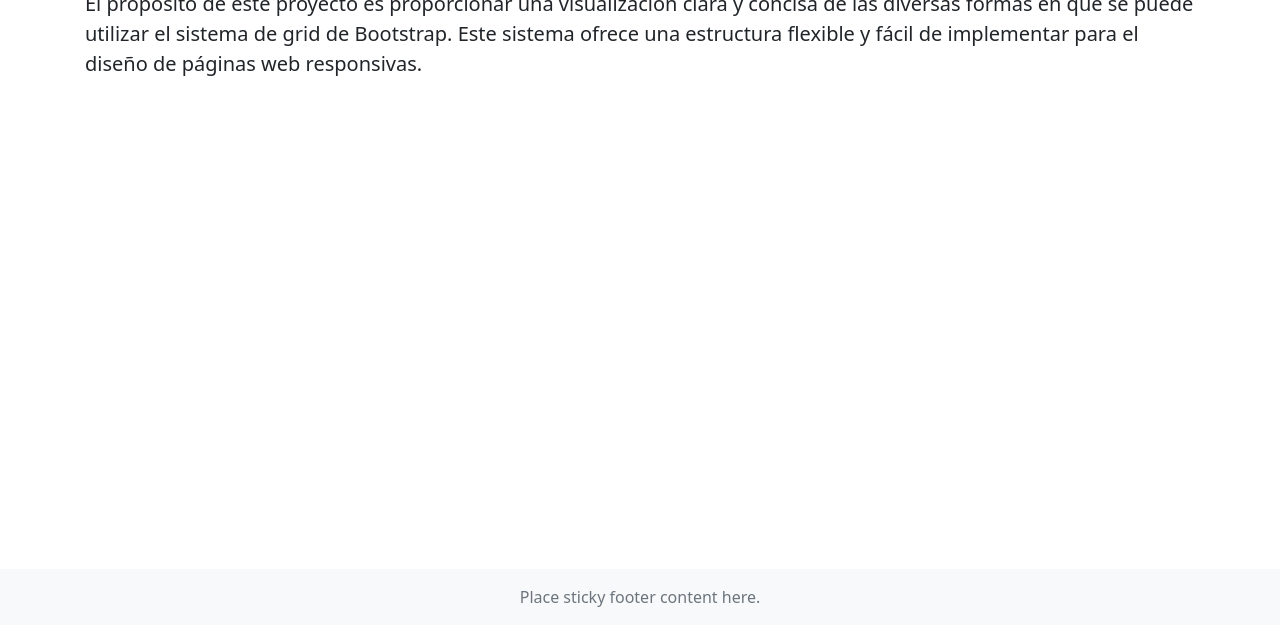
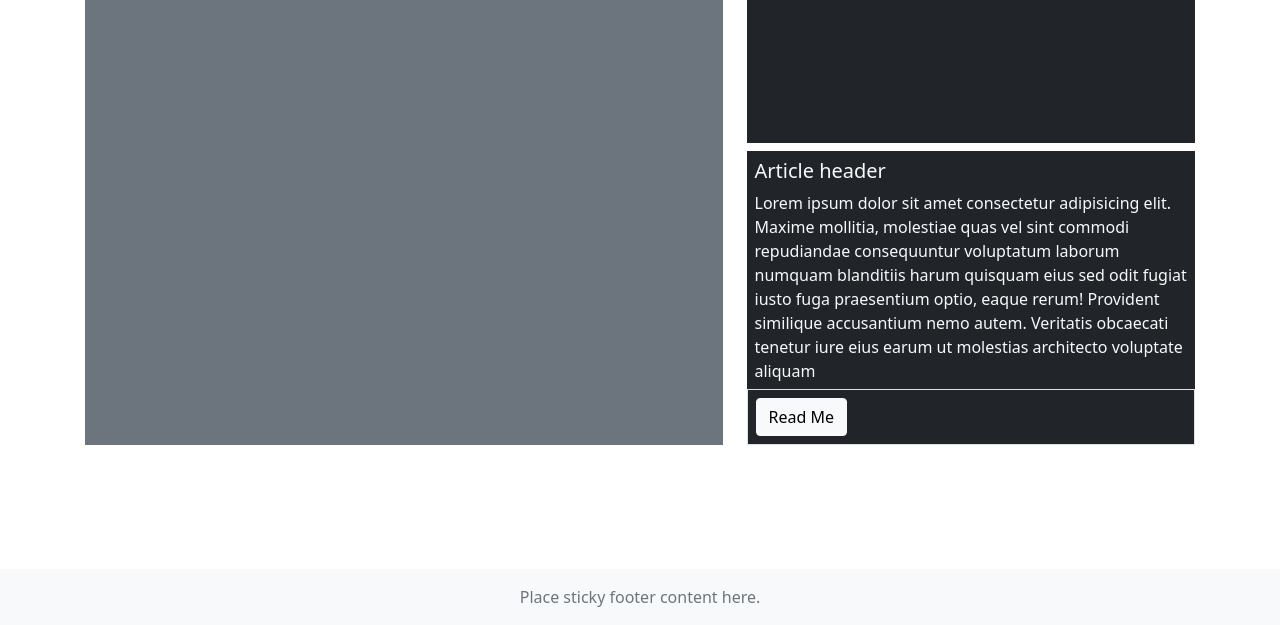
Before and after one commit to victor1127/bootstrapGrids, a plain HTML site: page grid3.html in a window 1280 px wide. Shown: the part 175-800 px from the top of the page. Drawn offline with nearby package versions, Linux system fonts and the light colour scheme.

Commit message:
Added grid 3 content

```diff
--- a/css/side.css
+++ b/css/side.css
@@ -9,6 +9,10 @@ main>.container {
     width: 100%;
 }
 
+body > main{
+    margin-top: 20px;
+    margin-bottom: 60px;
+}
 .body-bg-img{
     width: 100%;
     height: 100%;
@@ -20,5 +24,5 @@ main>.container {
 }
 
 .col-h{
-    min-height: 80vh;
+    min-height: 65vh;
 }
--- a/grid3.html
+++ b/grid3.html
@@ -62,14 +62,36 @@
 </nav>
 
     <main class="flex-shrink-0">
-       <div class="container">
-           <h1 class="mt-5">Bootstrap and the Grip</h1>
-           <p class="lead">
-                El propósito de este proyecto es proporcionar una visualización clara y concisa
-                de las diversas formas en que se puede utilizar el sistema de grid de Bootstrap.
-                Este sistema ofrece una estructura flexible y fácil de implementar para el diseño
-                de páginas web responsivas.
-            </p>
+       <div class="container h-100 col-h">
+        <div class="row h-100">
+            <!--left column-->
+            <div class="col-7">
+                <div class="bg-secondary text-lightv p-2 h-100 text-light">Article</div>
+            </div>
+
+            <!--right column-->
+            <div class="col h-100 d-flex flex-column justify-content-evenly">
+                <!--right top-->
+                <div class="bg-dark text-light h-50 p-2">Article</div>
+
+                <!--right top-->
+                <div class="bg-dark text-light h-50 mt-2 p-2 overflow-auto">
+                    <h5>Article header</h5>
+                    <p>
+                        Lorem ipsum dolor sit amet consectetur adipisicing elit. Maxime mollitia,
+                        molestiae quas vel sint commodi repudiandae consequuntur voluptatum laborum
+                        numquam blanditiis harum quisquam eius sed odit fugiat iusto fuga praesentium
+                        optio, eaque rerum! Provident similique accusantium nemo autem. Veritatis
+                        obcaecati tenetur iure eius earum ut molestias architecto voluptate aliquam
+                    </p>
+                </div>
+
+                <div class="bg-dark border border-top p-2">
+                    <button class="btn btn-light">Read Me</button>
+                </div>
+            </div>
+        </div>
+
        </div>
     </main>
     <footer class="footer mt-auto py-3 bg-light sticky-footer">
```
